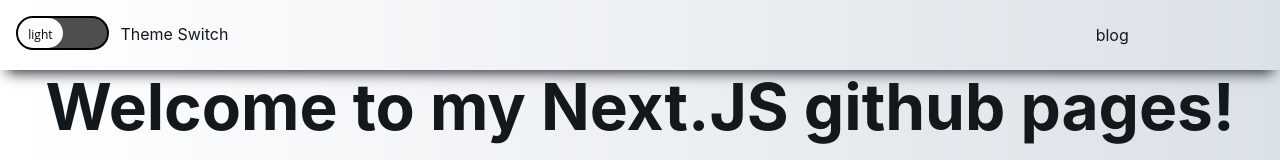
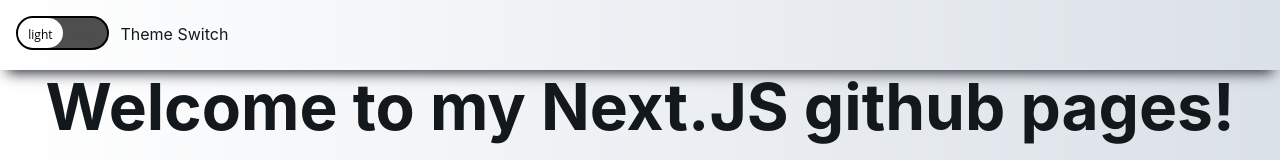
Before and after one commit to PedroMarquetti/PedroMarquetti.github.io, a Next.js app: page / in a window 1280 px wide. Shown: the top 160 px of the page. Built offline with nearby package versions, Linux system fonts and the light colour scheme.

Commit message:
updated Dropdown item, removed 'blog'  item

```diff
--- /dev/null
+++ b/components/navbar/Dropdown/DropdownItem.tsx
@@ -0,0 +1,5 @@
+import styles from "../../../styles/Nav.module.css";
+
+export default function DropdownItem(props: {}): JSX.Element {
+	return <li></li>;
+}
--- a/components/navbar/Topnav/Topnav.tsx
+++ b/components/navbar/Topnav/Topnav.tsx
@@ -27,7 +27,6 @@ export default function Topnav(props: {
 			<li className={styles.item} style={{ width: 13 }}>
 				<Switch></Switch>
 			</li>
-			<Item id='Blog' handleHover={handleHover} text='blog'></Item>
 		</ul>
 	);
 }
```
